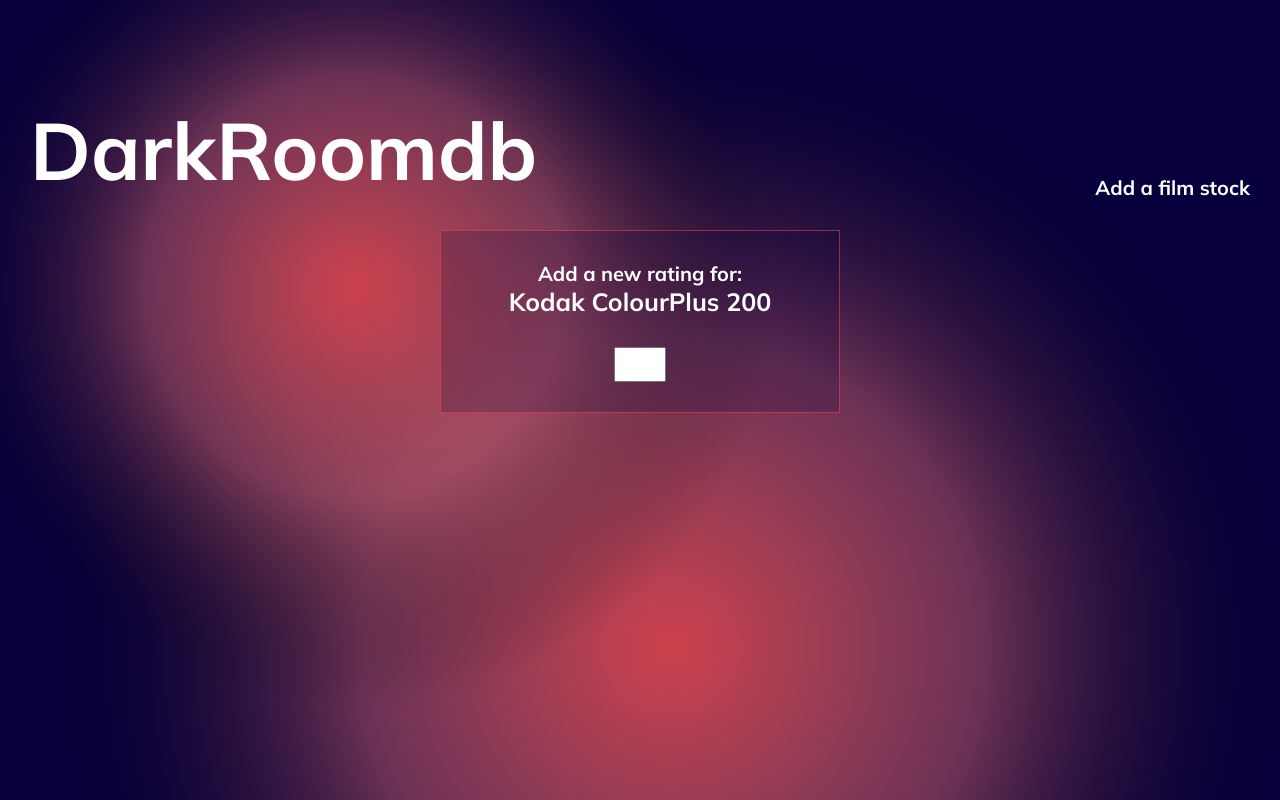
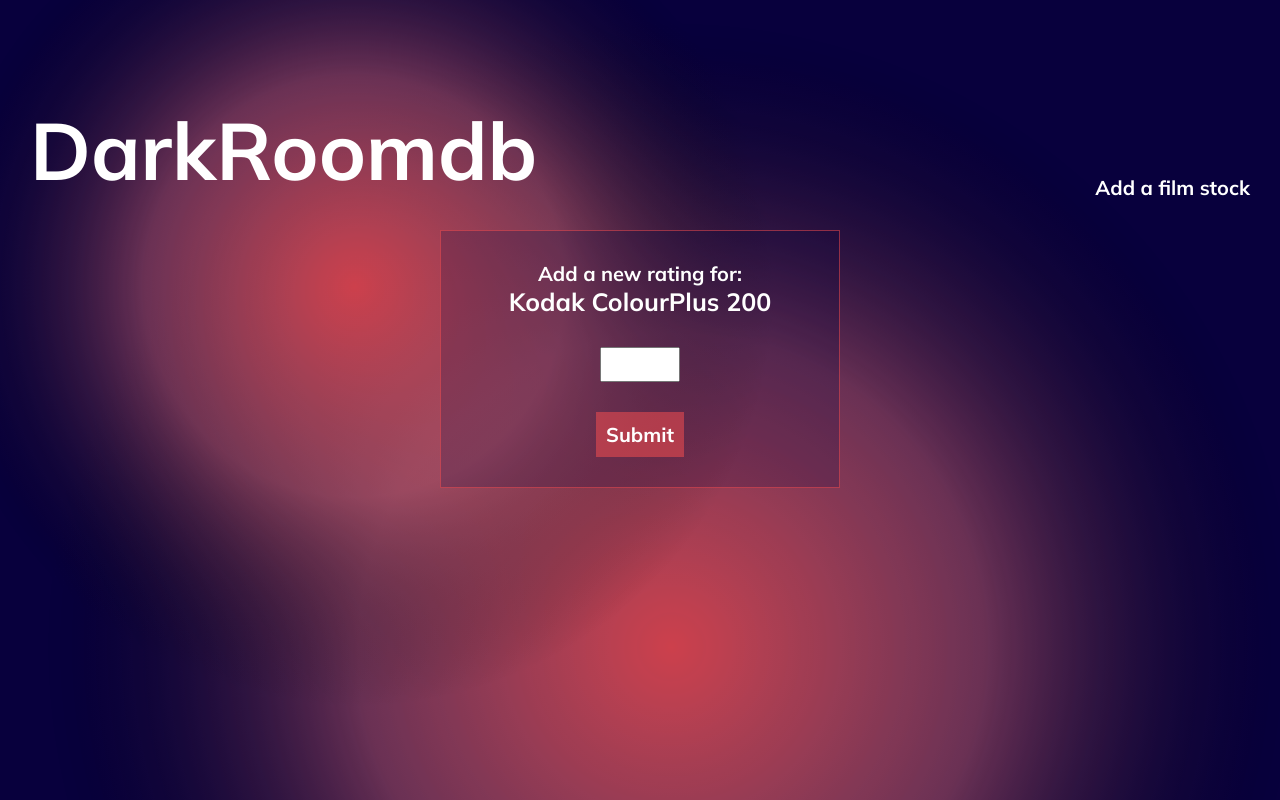
Before and after one commit to samueljacobs98/darkroomdb-fe, a React (Create React App) app: page /film/1/rating in a window 1280 px wide. Built offline with nearby package versions, Linux system fonts and the light colour scheme.

Commit message:
added submit button to rating page

```diff
--- a/src/Pages/NewRating/NewRating.jsx
+++ b/src/Pages/NewRating/NewRating.jsx
@@ -21,12 +21,17 @@
             </span>
           </label>
           <input
+            className="new-rating-container__form-input"
             type="number"
             id="new-rating"
             name="new-rating"
+            step="0.5"
             min="0"
             max="5"
           />
+          <button type="submit" class="new-rating-container__form-button">
+            Submit
+          </button>
         </form>
       </div>
     </Layout>
--- a/src/Pages/NewRating/NewRating.scss
+++ b/src/Pages/NewRating/NewRating.scss
@@ -27,5 +27,20 @@
         font-size: $fs-primary;
       }
     }
+
+    &-input {
+      color: $colour-primary;
+    }
+
+    &-button {
+      font-size: $fs-secondary;
+      background-color: rgba($colour-tertiary, 0.5);
+      border: none;
+      padding: 0.5rem;
+
+      &:hover {
+        cursor: pointer;
+      }
+    }
   }
 }
```
